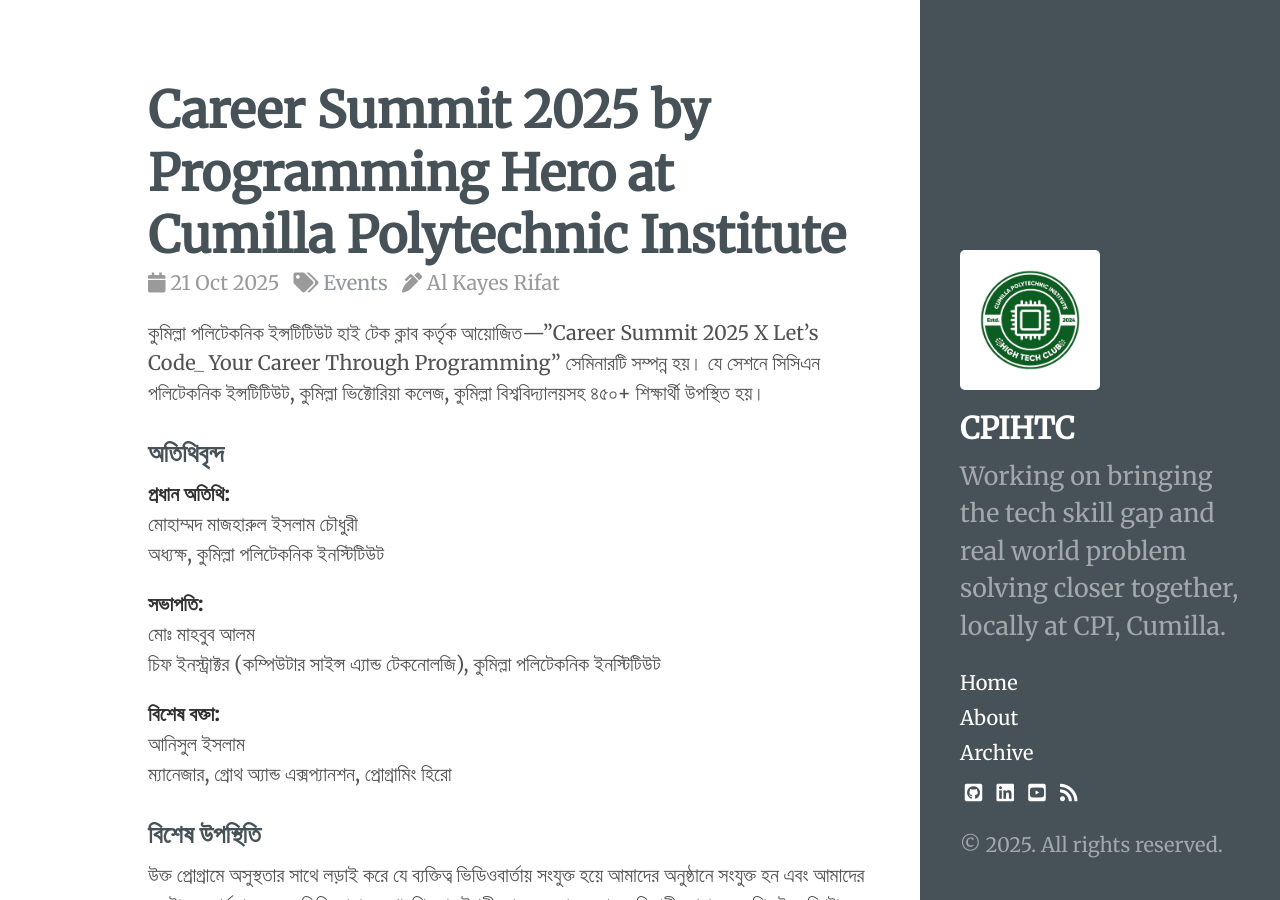
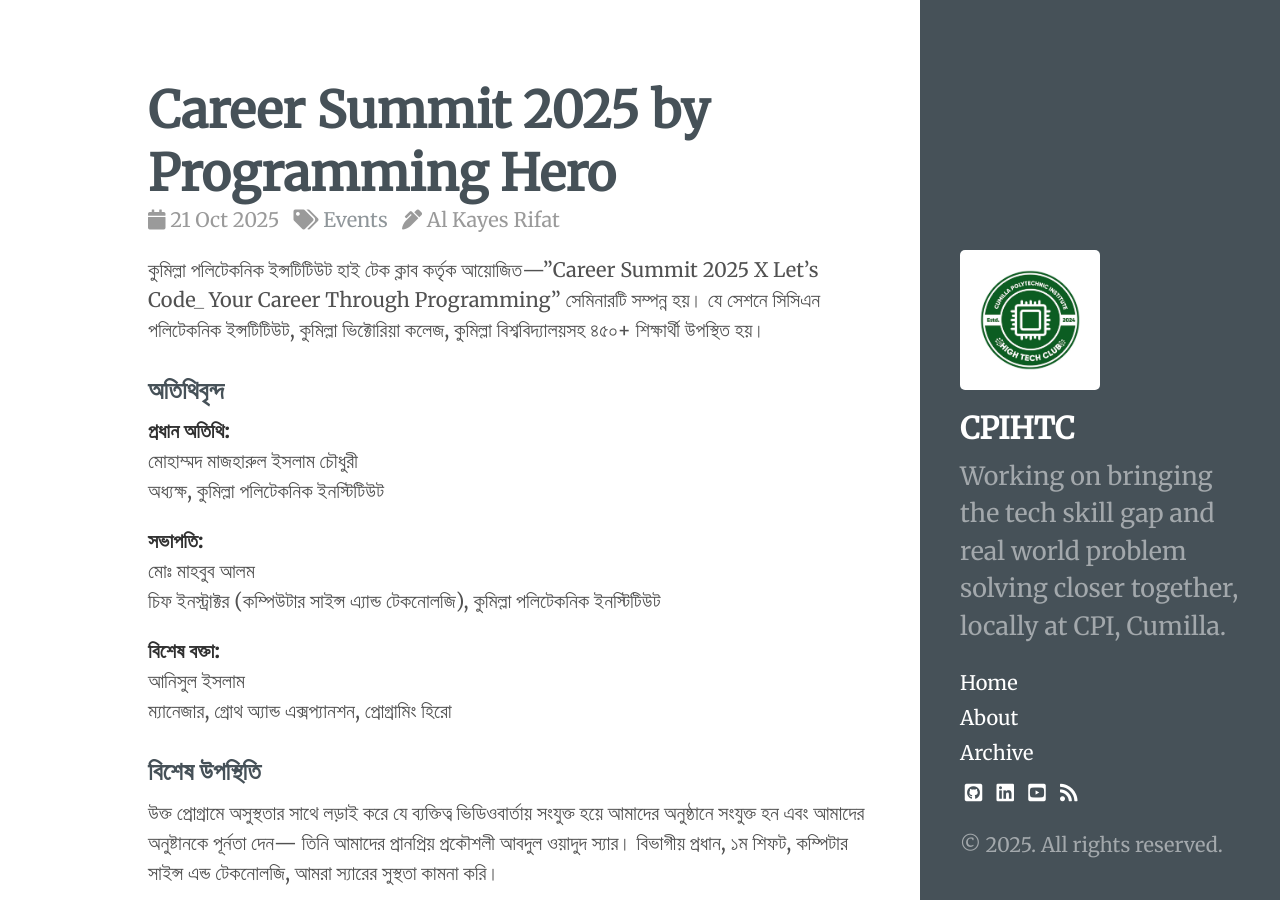
Before and after one commit to cpihtc/cpihtc.github.io, a Jekyll site: the page built from _posts/2025-10-21-Career-Summit.md, in a window 1280 px wide and 900 px high. Built offline with Jekyll 4.4.1, drawn with Linux system fonts in a browser that asks for light colours.

Commit message:
Update 2025-10-21-Career-Summit.md

```diff
--- a/_posts/2025-10-21-Career-Summit.md
+++ b/_posts/2025-10-21-Career-Summit.md
@@ -1,6 +1,6 @@
 ---
 layout: post
-title: Career Summit 2025 by Programming Hero at Cumilla Polytechnic Institute
+title: Career Summit 2025 by Programming Hero
 comments: false
 categories: Events
 location: Cumilla Polytechnic Institute, Bangladesh
```
